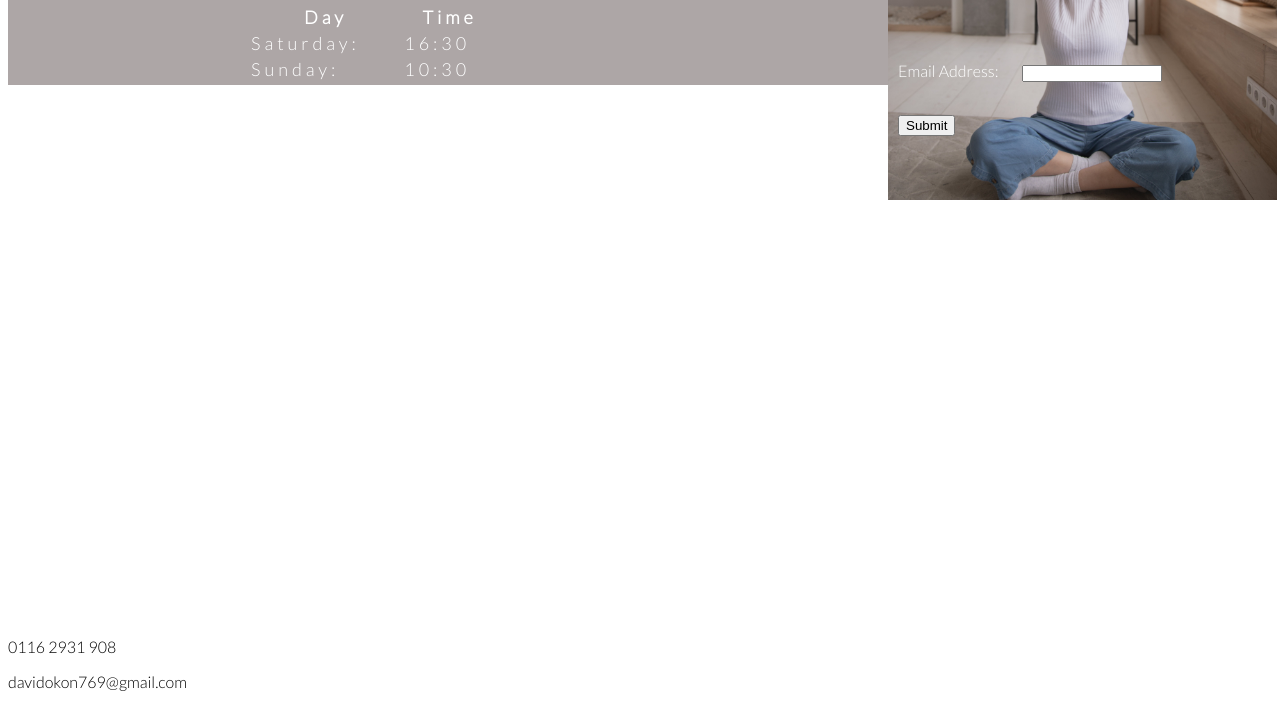
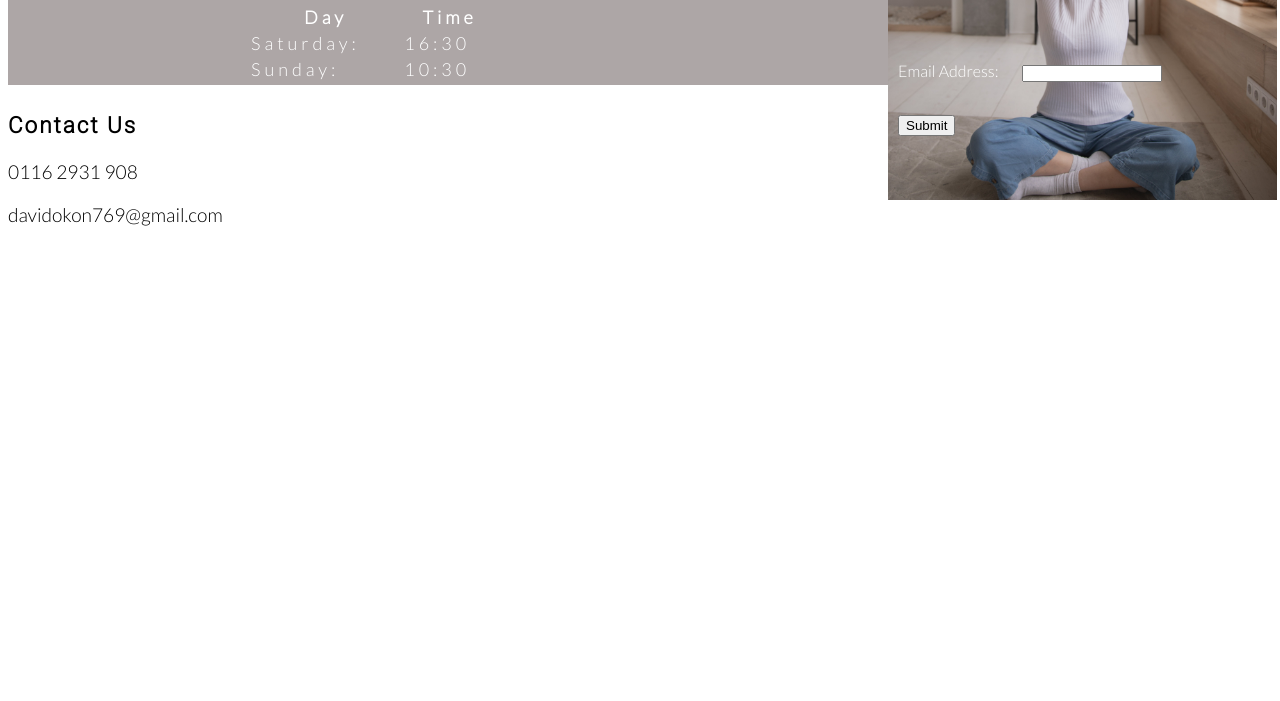
Before and after one commit to Code-Institute-Submissions/David-d-programmer-first.proj, a plain HTML site: page index.html in a window 1280 px wide. Shown: the part 1132-1833 px from the top of the page. Drawn offline with Linux system fonts and the light colour scheme.

Commit message:
Contact section styled and positioned

```diff
--- a/assets/css/style.css
+++ b/assets/css/style.css
@@ -129,7 +129,7 @@ table {
     background: url("../images/pexels-ekaterina-bolovtsova-4051518.jpg") no-repeat center center/cover;
     width: 30%;
     margin-left: 55rem;
-    height: 500rem opacity: 0.7;
+    height: 500rem;
     position: relative;
     bottom: 23.1rem;
     padding-bottom: 4rem;
@@ -166,4 +166,13 @@ table {
 
 /* footer */
 
-#Contact {}
+#Contact {
+    font-size: larger;
+    align-items: left;
+
+    height: 500rem;
+    position: relative;
+    bottom: 30rem;
+    padding-bottom: 4rem;
+
+}
--- a/index.html
+++ b/index.html
@@ -93,7 +93,7 @@
         <footer>
             <!--Contact Us-->
             <section id="Contact">
-                <h2>Contact Us</h2>
+                <h3>Contact Us</h3>
                 <p>0116 2931 908</p>
                 <p>davidokon769@gmail.com</p>
             </section>
```
